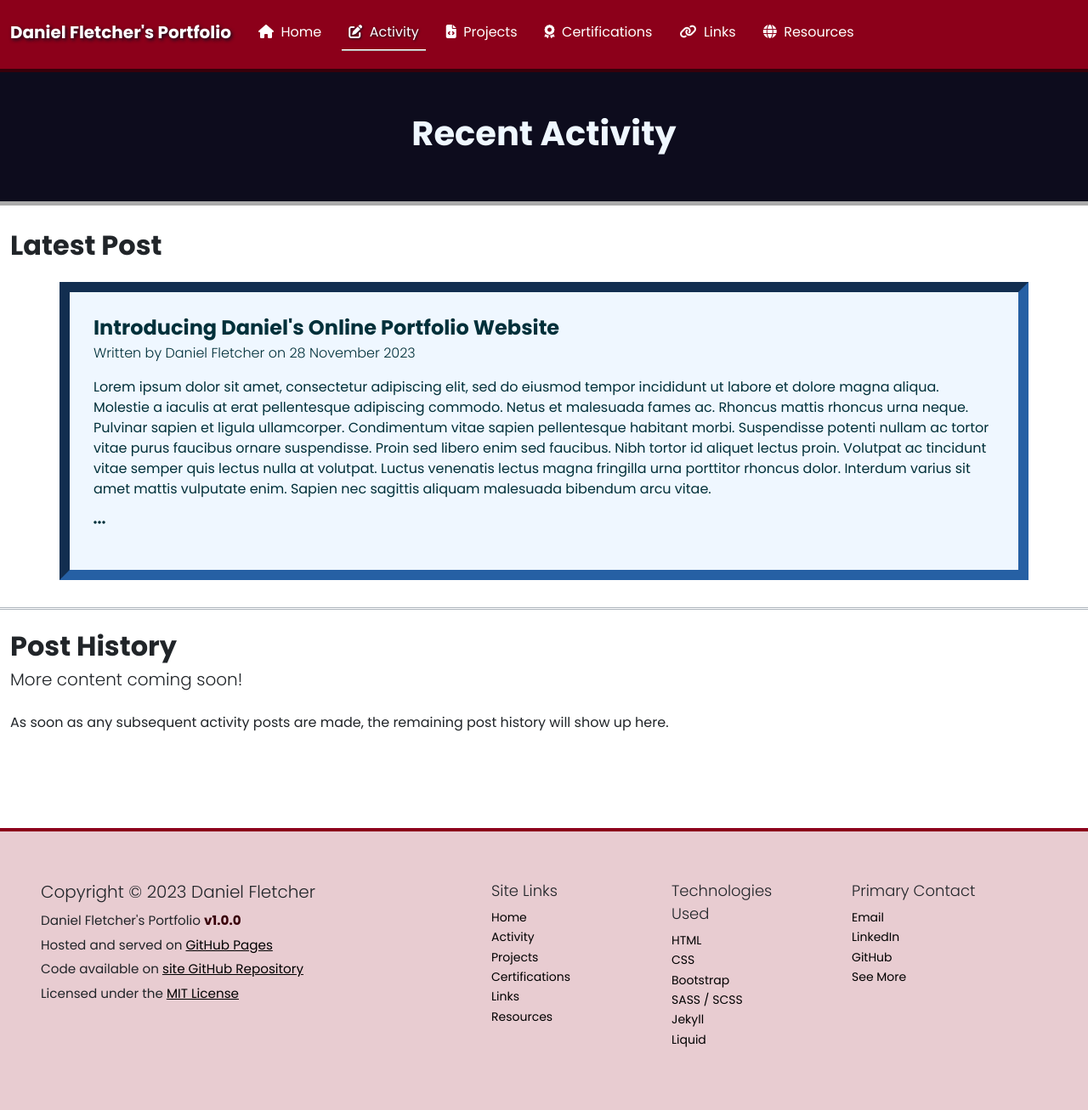
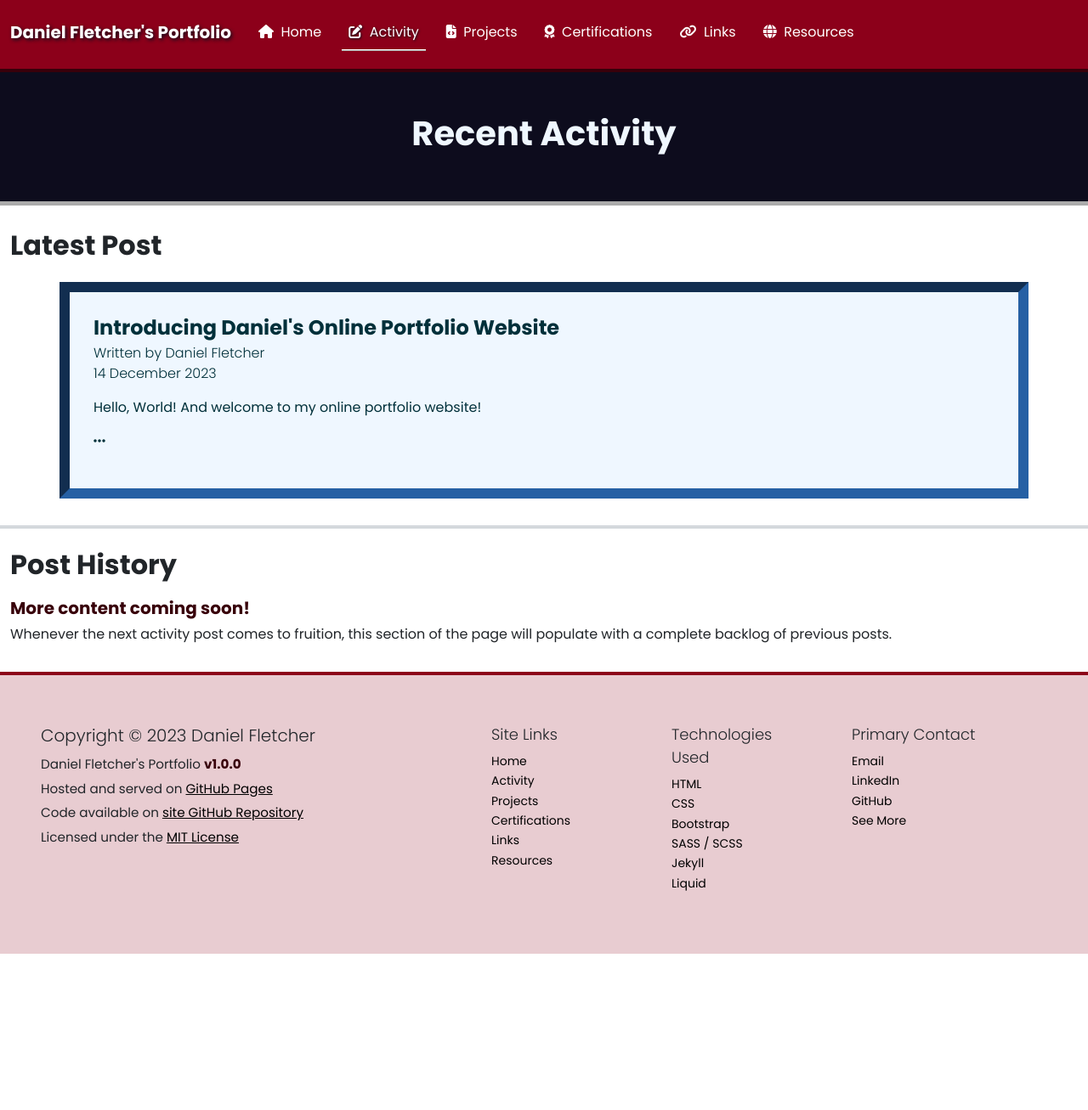
Before and after one commit to DanielTheFletch/portfolio, a Jekyll site: the page built from activity.html, in a window 1280 px wide. Shown: the whole page at 85% size. Built offline with Jekyll 4.4.1, drawn with Linux system fonts in a browser that asks for light colours; after the commit the page ends 1123 px from its top, so only the background shows below that.

Commit message:
Write first Activity post

```diff
--- a/_posts/2023-11-28-placeholder-post.md
+++ /dev/null
@@ -1,14 +0,0 @@
----
-title: Introducing Daniel's Online Portfolio Website
-slug: introducing-daniels-online-portfolio-website
----
-
-Lorem ipsum dolor sit amet, consectetur adipiscing elit, sed do eiusmod tempor incididunt ut labore et dolore magna aliqua. Molestie a iaculis at erat pellentesque adipiscing commodo. Netus et malesuada fames ac. Rhoncus mattis rhoncus urna neque. Pulvinar sapien et ligula ullamcorper. Condimentum vitae sapien pellentesque habitant morbi. Suspendisse potenti nullam ac tortor vitae purus faucibus ornare suspendisse. Proin sed libero enim sed faucibus. Nibh tortor id aliquet lectus proin. Volutpat ac tincidunt vitae semper quis lectus nulla at volutpat. Luctus venenatis lectus magna fringilla urna porttitor rhoncus dolor. Interdum varius sit amet mattis vulputate enim. Sapien nec sagittis aliquam malesuada bibendum arcu vitae.
-
-Blandit massa enim nec dui nunc mattis enim. Vestibulum lectus mauris ultrices eros in cursus turpis massa tincidunt. Arcu vitae elementum curabitur vitae. Ut enim blandit volutpat maecenas volutpat blandit aliquam etiam erat. Purus in mollis nunc sed id semper. Tellus in metus vulputate eu scelerisque felis. Iaculis at erat pellentesque adipiscing commodo elit at. Eros in cursus turpis massa tincidunt dui. In iaculis nunc sed augue lacus. Odio eu feugiat pretium nibh ipsum consequat nisl vel. Euismod elementum nisi quis eleifend quam adipiscing vitae proin sagittis. Metus vulputate eu scelerisque felis imperdiet proin fermentum leo vel. Sollicitudin nibh sit amet commodo nulla.
-
-Eu tincidunt tortor aliquam nulla facilisi cras fermentum odio. Consequat interdum varius sit amet mattis. Neque convallis a cras semper auctor. Risus feugiat in ante metus dictum. Orci dapibus ultrices in iaculis nunc. Auctor augue mauris augue neque. Justo laoreet sit amet cursus sit amet dictum. Varius duis at consectetur lorem donec massa sapien faucibus. Ornare aenean euismod elementum nisi quis. Arcu ac tortor dignissim convallis. Porttitor leo a diam sollicitudin tempor id eu nisl. Et leo duis ut diam quam. Nec dui nunc mattis enim ut tellus elementum sagittis. Ipsum dolor sit amet consectetur adipiscing elit duis tristique. Arcu bibendum at varius vel pharetra vel turpis. Egestas sed sed risus pretium quam vulputate. Nunc scelerisque viverra mauris in aliquam sem. Egestas maecenas pharetra convallis posuere morbi leo urna molestie.
-
-Nisl suscipit adipiscing bibendum est. Bibendum arcu vitae elementum curabitur vitae nunc sed velit dignissim. Dis parturient montes nascetur ridiculus mus. Sed sed risus pretium quam vulputate dignissim suspendisse. Tincidunt augue interdum velit euismod in. Nullam ac tortor vitae purus. Amet luctus venenatis lectus magna fringilla urna. Consectetur adipiscing elit pellentesque habitant morbi tristique senectus et netus. Accumsan sit amet nulla facilisi morbi tempus. Ante metus dictum at tempor commodo ullamcorper a. Blandit aliquam etiam erat velit. Sed nisi lacus sed viverra tellus. Commodo odio aenean sed adipiscing diam donec adipiscing tristique. Hendrerit dolor magna eget est lorem. Purus in massa tempor nec. Eu feugiat pretium nibh ipsum. At in tellus integer feugiat. Amet consectetur adipiscing elit ut aliquam. Mauris cursus mattis molestie a iaculis at erat.
-
-Aenean pharetra magna ac placerat vestibulum. Sapien nec sagittis aliquam malesuada bibendum arcu. Ultricies tristique nulla aliquet enim tortor at auctor urna nunc. Adipiscing commodo elit at imperdiet dui accumsan sit amet. Eget nunc scelerisque viverra mauris in aliquam. Faucibus et molestie ac feugiat sed lectus. Diam sit amet nisl suscipit adipiscing bibendum est ultricies. Nullam ac tortor vitae purus faucibus ornare. Cras sed felis eget velit. Bibendum neque egestas congue quisque egestas diam in arcu cursus. Fermentum dui faucibus in ornare quam viverra orci. Pharetra massa massa ultricies mi quis hendrerit. Vitae congue eu consequat ac. Mi eget mauris pharetra et ultrices neque ornare aenean euismod. At tempor commodo ullamcorper a lacus vestibulum. Feugiat pretium nibh ipsum consequat nisl vel pretium lectus. Vel orci porta non pulvinar. Volutpat est velit egestas dui id ornare arcu odio ut. Nunc mattis enim ut tellus elementum sagittis.
--- /dev/null
+++ b/_posts/2023-12-14-placeholder-post.md
@@ -0,0 +1,123 @@
+---
+title: Introducing Daniel's Online Portfolio Website
+slug: introducing-daniels-online-portfolio-website
+---
+
+Hello, World! And welcome to my online portfolio website!
+
+After attaining my computer science degree last December,
+I started working on all sorts of projects in the pursuit of learning new skills. That said,
+I did not take the time to find some way to organize all of these disparate works in an
+easily-accessible, centralized location. Fast forward to December 2023, and voila! We're
+finally here.
+
+This truly has been a monumental undertaking for me&mdash;easily the largest solo development
+project I have worked on to date. Following much trial and error with various technologies and
+frameworks, I ultimately decided on Jekyll to be the core of my portfolio's functionality.
+Jekyll's native framework offers exactly what I needed, particularly the ability to create
+templated content and pages (like this one) while still maintaining the static nature of the site.
+
+Then came... *the development cycle*. I tried to treat the development of my portfolio like a
+professional development project, doing my best to use tools like Git to keep organized and
+stay on track. The biggest hurdle I faced in development was easily my own underestimation of
+how much time implementing some of my ideas would take (individual pages for each and every
+project was a major offender on that front). Now that I'm here, though, I am very happy with
+how everything turned out.
+
+With all of that said, please take a look around the site and let me know what you think!
+And, if you're interested, below are the myriad features coming with v1.0.0 of Daniel
+Fletcher's Portfolio site.
+
+---
+
+##### **Core site pages**
+{% assign page_link = site.data.navigation[0].link %}
+- <a class="external-link fw-bold" href="{{ page_link | relative_url }}">Home</a> &ndash; Learn about
+me, both personally and professionally. You can also find my primary contact information
+here, as well as a brief walkthrough of the site's main pages&mdash;that's what you're
+reading right now!
+{% assign page_link = site.data.navigation[1].link %}
+- <a class="external-link fw-bold" href="{{ page_link | relative_url }}">Activity</a> &ndash; A blog of
+sorts that also serves as a changelog for my portfolio. I aim to create new posts whenever
+I update the site, whether that be adding new projects, implementing new features, or
+working in key bug fixes.
+{% assign page_link = site.data.navigation[2].link %}
+- <a class="external-link fw-bold" href="{{ page_link | relative_url }}">Projects</a> &ndash; Take a look
+at the multitude of projects I have worked on, ranging from Harvard University academic
+submissions to personal passion projects. This page contains a rotating selection of three
+featured projects and a comprehensive index of all my past project work.
+{% assign page_link = site.data.navigation[3].link %}
+- <a class="external-link fw-bold" href="{{ page_link | relative_url }}">Certifications</a> &ndash; Check
+out all the certifications I have earned so far in my computer science journey, complete
+with links to the corresponding certification credentials.
+{% assign page_link = site.data.navigation[4].link %}
+- <a class="external-link fw-bold" href="{{ page_link | relative_url }}">Links</a> &ndash; All of my
+relevant online profiles are listed here, including those found on learning sites,
+networking platforms, and the like.
+{% assign page_link = site.data.navigation[5].link %}
+- <a class="external-link fw-bold" href="{{ page_link | relative_url }}">Resources</a> &ndash; Look into
+some of the *incredible* resources that have helped me get to where I am now. Seriously, I
+would not be where I am today without these resources and the amazing people behind them.
+All relevant links included.
+
+---
+
+##### **Starter pack of published projects**
+{% assign proj = site.projects | find: "name", "proj-survey-form.html" %}
+- <a class="external-link fw-bold" href="{{ proj.url | relative_url }}">{{ proj.title }}</a>
+  &ndash; {{ proj.desc }}
+{% assign proj = site.projects | find: "name", "proj-tribute-page.html" %}
+- <a class="external-link fw-bold" href="{{ proj.url | relative_url }}">{{ proj.title }}</a>
+  &ndash; {{ proj.desc }}
+{% assign proj = site.projects | find: "name", "proj-technical-documentation-page.html" %}
+- <a class="external-link fw-bold" href="{{ proj.url | relative_url }}">{{ proj.title }}</a>
+  &ndash; {{ proj.desc }}
+{% assign proj = site.projects | find: "name", "proj-product-landing-page.html" %}
+- <a class="external-link fw-bold" href="{{ proj.url | relative_url }}">{{ proj.title }}</a>
+  &ndash; {{ proj.desc }}
+{% assign proj = site.projects | find: "name", "proj-rgb-defender.html" %}
+- <a class="external-link fw-bold" href="{{ proj.url | relative_url }}">{{ proj.title }}</a>
+  &ndash; {{ proj.desc }}
+{% assign proj = site.projects | find: "name", "proj-personal-portfolio.html" %}
+- <a class="external-link fw-bold" href="{{ proj.url | relative_url }}">{{ proj.title }}</a>
+  &ndash; {{ proj.desc }}
+{% assign proj = site.projects | find: "name", "proj-palindrome-checker.html" %}
+- <a class="external-link fw-bold" href="{{ proj.url | relative_url }}">{{ proj.title }}</a>
+  &ndash; {{ proj.desc }}
+{% assign proj = site.projects | find: "name", "proj-roman-numeral-converter.html" %}
+- <a class="external-link fw-bold" href="{{ proj.url | relative_url }}">{{ proj.title }}</a>
+  &ndash; {{ proj.desc }}
+{% assign proj = site.projects | find: "name", "proj-caesars-cipher.html" %}
+- <a class="external-link fw-bold" href="{{ proj.url | relative_url }}">{{ proj.title }}</a>
+  &ndash; {{ proj.desc }}
+{% assign proj = site.projects | find: "name", "proj-telephone-number-validator.html" %}
+- <a class="external-link fw-bold" href="{{ proj.url | relative_url }}">{{ proj.title }}</a>
+  &ndash; {{ proj.desc }}
+{% assign proj = site.projects | find: "name", "proj-cash-register.html" %}
+- <a class="external-link fw-bold" href="{{ proj.url | relative_url }}">{{ proj.title }}</a>
+  &ndash; {{ proj.desc }}
+{% assign proj = site.projects | find: "name", "proj-recipes-from-hyrule.html" %}
+- <a class="external-link fw-bold" href="{{ proj.url | relative_url }}">{{ proj.title }}</a>
+  &ndash; {{ proj.desc }}
+{% assign proj = site.projects | find: "name", "proj-random-quote-machine.html" %}
+- <a class="external-link fw-bold" href="{{ proj.url | relative_url }}">{{ proj.title }}</a>
+  &ndash; {{ proj.desc }}
+
+---
+
+##### **Odds and ends**
+- Featured Projects v1.0.0:
+    - RGB Defender
+    - Recipes from Hyrule
+    - Random Quote Machine
+- Core technologies behind site functionality linked in footer
+- Links opening a new tab denoted by&nbsp;&nbsp;**<span class="fa-solid fa-up-right-from-square"></span>**
+- Reddish-blue color scheme
+- Spinning-gear CSS animation on Home page
+
+---
+
+Thanks so much for taking the time to read this post. I already have some exciting ideas cooking for future projects, and I'm looking
+forward to sharing them here. Stay tuned!
+
+&mdash; Daniel
--- a/activity.html
+++ b/activity.html
@@ -16,7 +16,8 @@ title: Recent Activity
       <a href={{ latest.url | relative_url }} class="stretched-link"></a>
       <div class="col">
         <p class="fs-4 fw-bold mb-0">{{ latest.title }}</p>
-        <p class="fw-light mt-0">Written by Daniel Fletcher on {{ latest.date | date_to_long_string }}</p>
+        <p class="fw-light my-0">Written by Daniel Fletcher</p>
+        <p class="fw-light mt-0">{{ latest.date | date_to_long_string }}</p>
         <p>{{ latest.excerpt }}</p>
         <i class="fa-solid fa-ellipsis mb-4"></i>
       </div>
@@ -27,6 +28,6 @@ title: Recent Activity
 <!-- Post history -->
 <section class="container-fluid main-section">
   <h2 class="{{ site.subheading }}">Post History</h2>
-  <p class="fs-5 fw-light mt-0 mb-4">More content coming soon!</p>
-  <p class="mb-5 pb-5">As soon as any subsequent activity posts are made, the remaining post history will show up here.</p>
+  <p class="fs-5 fw-bold text-primary-emphasis mt-3 mb-1">More content coming soon!</p>
+  <p>Whenever the next activity post comes to fruition, this section of the page will populate with a complete backlog of previous posts.</p>
 </section>
--- a/index.html
+++ b/index.html
@@ -51,7 +51,7 @@ title: Daniel Fletcher's Portfolio
     {% assign page_projects = site.html_pages | find: "name", "projects.html" %}
     <li class="mb-1"><a class="external-link fw-bold" href={{ page_projects.url | relative_url }}>Projects</a> &ndash; Take a look at the multitude of projects I have worked on, ranging from Harvard University academic submissions to personal passion projects. This page contains a rotating selection of three featured projects and a comprehensive index of all my past project work.</li>
     {% assign page_certifications = site.html_pages | find: "name", "certifications.html" %}
-    <li class="mb-1"><a class="external-link fw-bold" href={{ page_certifications.url | relative_url }}>Certifications</a> &ndash; Check out all of the certifications I have earned so far in my computer science journey, complete with links to the certification credentials.</li>
+    <li class="mb-1"><a class="external-link fw-bold" href={{ page_certifications.url | relative_url }}>Certifications</a> &ndash; Check out all of the certifications I have earned so far in my computer science journey, complete with links to the corresponding certification credentials.</li>
     {% assign page_links = site.html_pages | find: "name", "links.html" %}
     <li class="mb-1"><a class="external-link fw-bold" href={{ page_links.url | relative_url }}>Links</a> &ndash; All of my relevant online profiles are listed here, including those found on learning sites, networking platforms, and the like.</li>
     {% assign page_resources = site.html_pages | find: "name", "resources.html" %}
```
